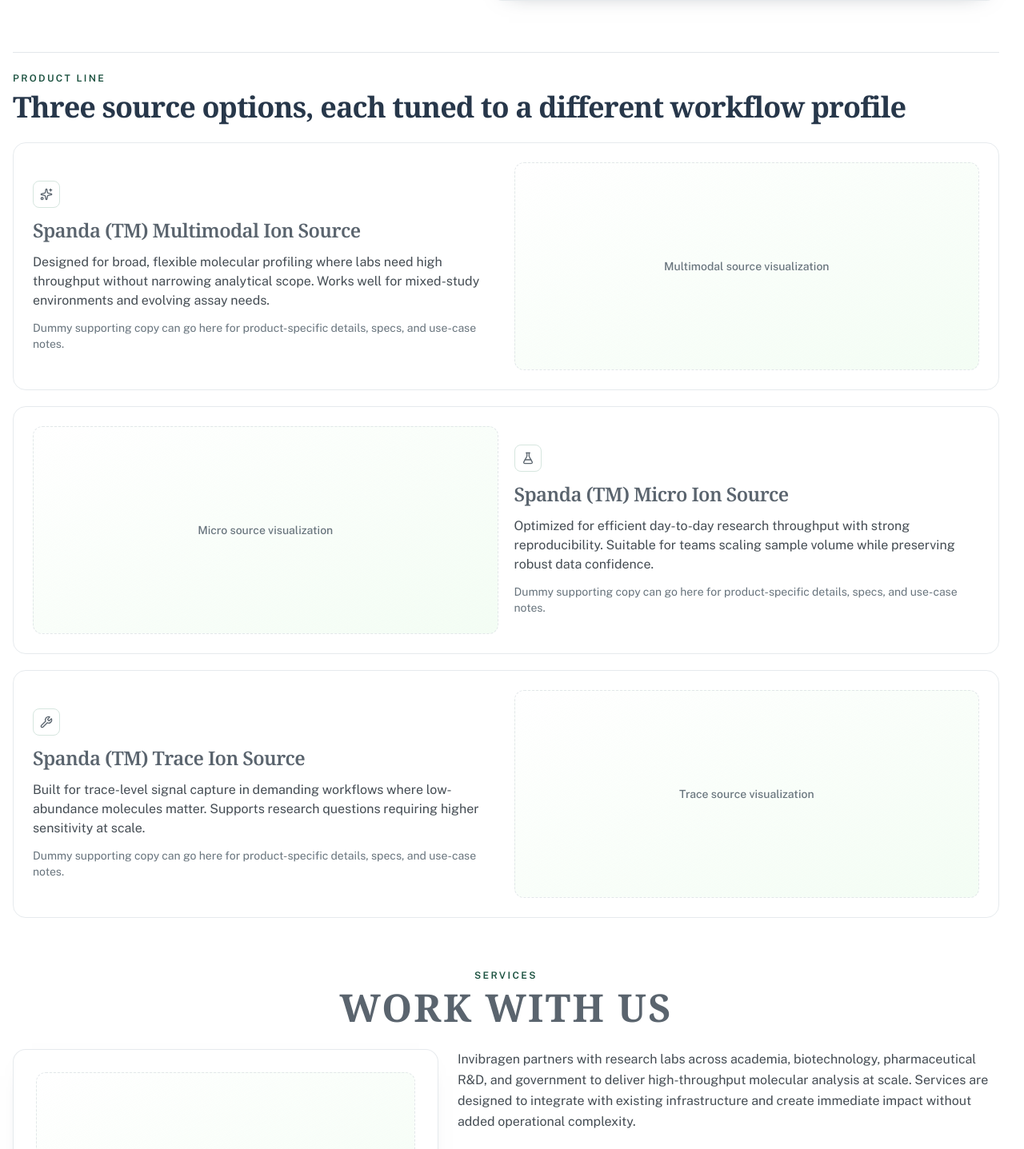
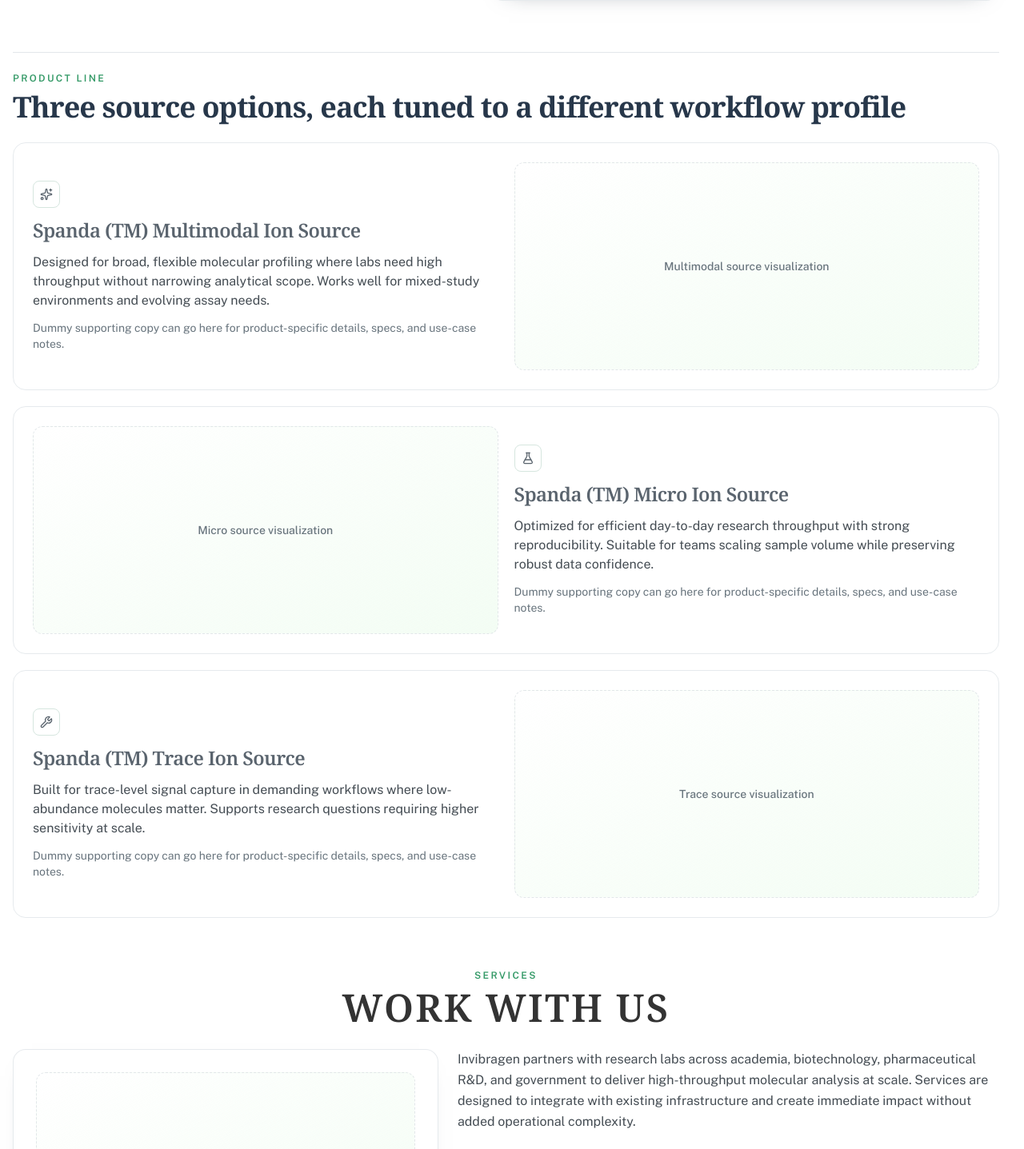
Before and after one commit to ElliotRoe/invibragen-web, a React (Vite) app: page /products-services in a window 1280 px wide. Shown: the part 553-1990 px from the top of the page at 80% size. Built offline with nearby package versions, Linux system fonts and the light colour scheme.

Commit message:
style: adjust Work With Us heading tone and weight

```diff
--- a/src/pages/products-services-page.tsx
+++ b/src/pages/products-services-page.tsx
@@ -74,7 +74,7 @@
       <section className="space-y-6">
         <div className="section-divider" />
         <div className="space-y-2">
-          <p className="text-xs font-semibold uppercase tracking-[0.2em] text-[#184f3d]">Product Line</p>
+          <p className="text-xs font-semibold uppercase tracking-[0.2em] text-[#339966]">Product Line</p>
           <h2 className="font-display text-3xl font-bold tracking-tight text-[#27374a] sm:text-4xl">
             Three source options, each tuned to a different workflow profile
           </h2>
@@ -118,8 +118,8 @@
 
       <section className="space-y-7">
         <div className="space-y-2 text-center">
-          <p className="text-xs font-semibold uppercase tracking-[0.2em] text-[#184f3d]">Services</p>
-          <h2 className="font-display text-4xl font-bold uppercase tracking-[0.05em] text-brand-charcoal sm:text-5xl">
+          <p className="text-xs font-semibold uppercase tracking-[0.2em] text-[#339966]">Services</p>
+          <h2 className="font-display text-4xl font-semibold uppercase tracking-[0.05em] text-[#333333] sm:text-5xl">
             Work With Us
           </h2>
         </div>
```
